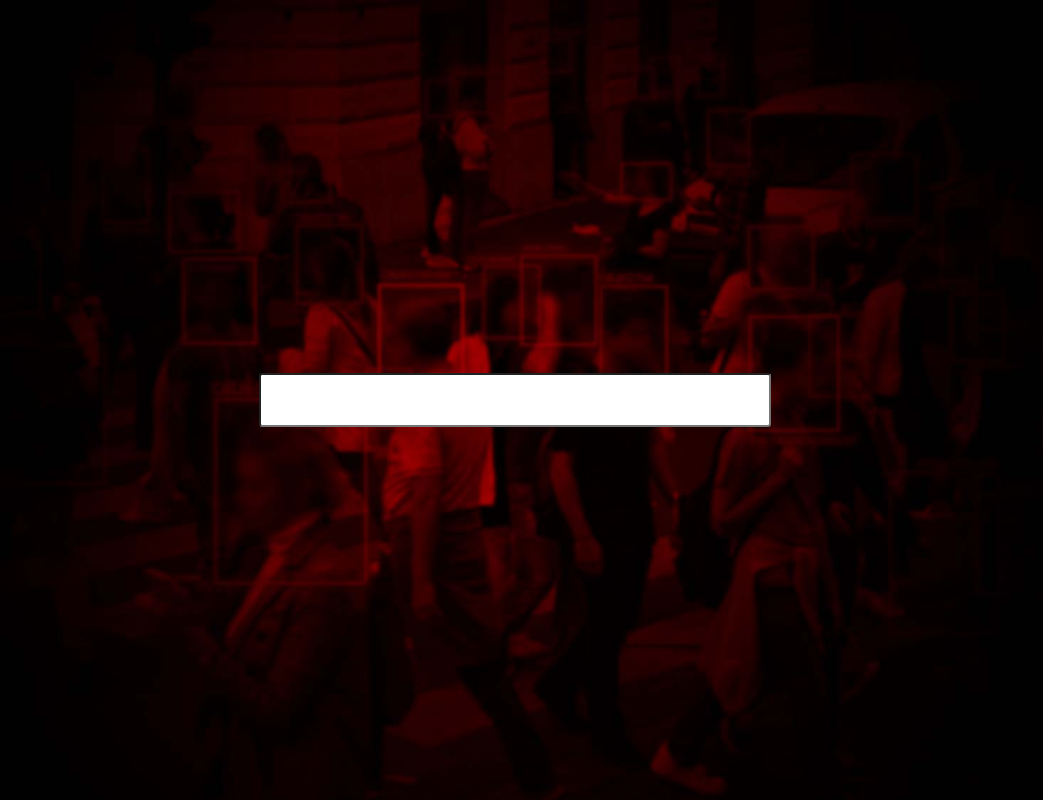
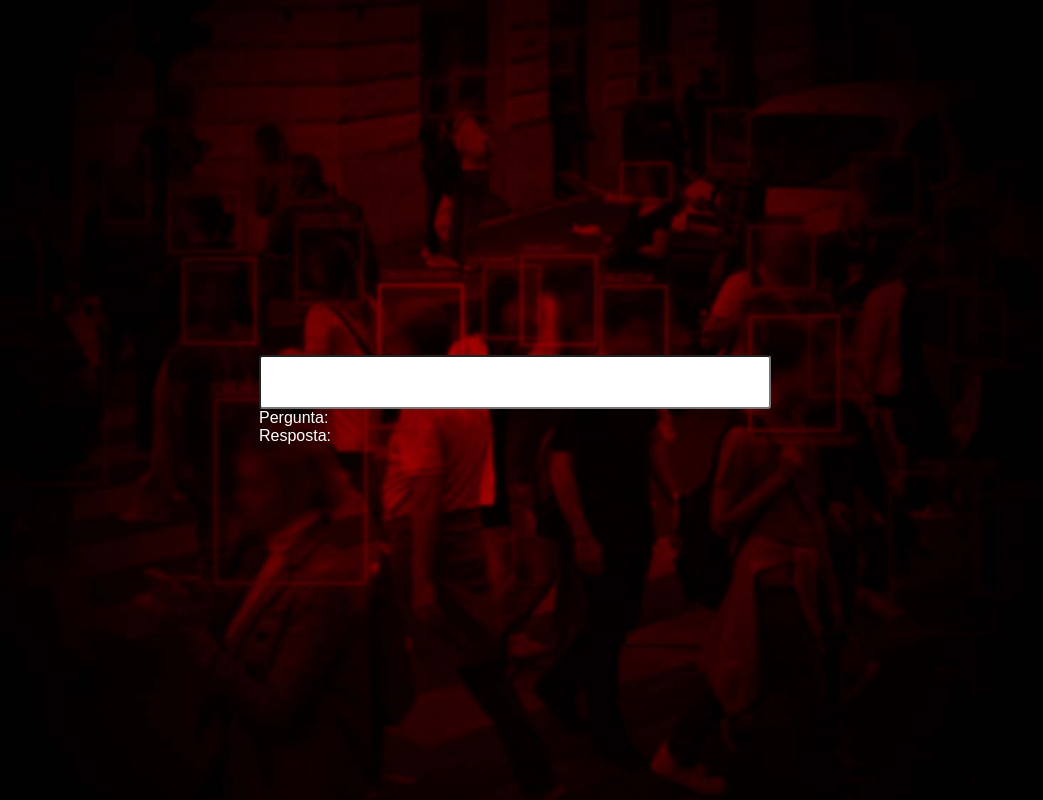
Before and after one commit to AlissonRaphael/teletela, a React app: page / in a window 1280 px wide. Shown: the whole page, without its empty margins (125-1168 px from the left). Built offline with nearby package versions, Linux system fonts and the light colour scheme.

Commit message:
feat: init state control

```diff
--- a/src/components/Input/index.jsx
+++ b/src/components/Input/index.jsx
@@ -1,10 +1,25 @@
+import { useState } from 'react'
 import { Container, InputContainer } from "./style"
 
 export default function Input () {
+  const [input, setInput] = useState('')
+  const [question, setQuestion] = useState('')
+  const [response, setResponse] = useState('')
+
+  const handleChange = (event) => {
+    const { value } = event.target || ''
+
+    const [_question, _response ] = value.split('?')
+    setQuestion(_question+'?')
+    setResponse(_response)
+  }
+
   return (
     <Container>
       <InputContainer>
-        <input type="text"/>
+        <input type="text" onChange={(event) => handleChange(event)}/>
+        <div>Pergunta: {question}</div>
+        <div>Resposta: {response}</div>
       </InputContainer>
     </Container>
   )
```
